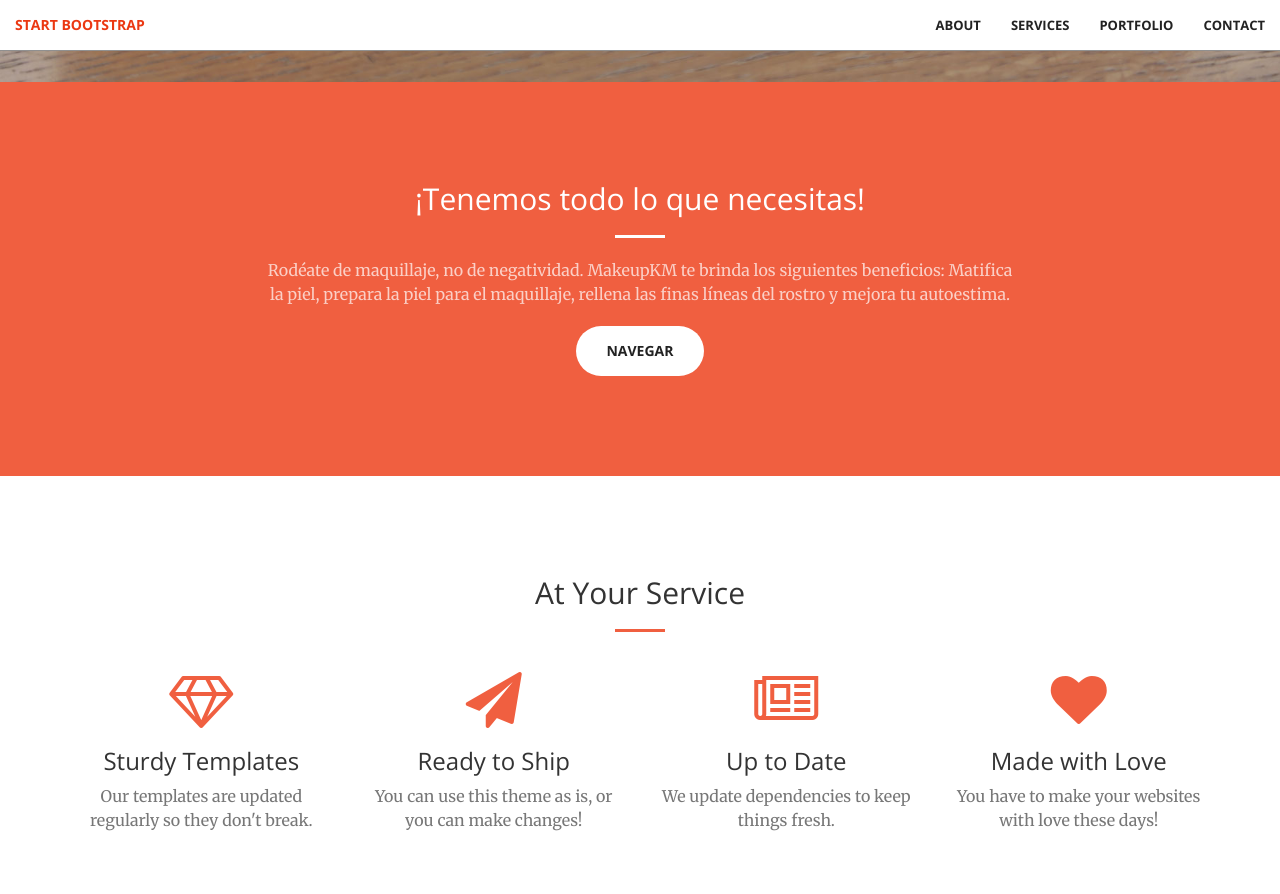
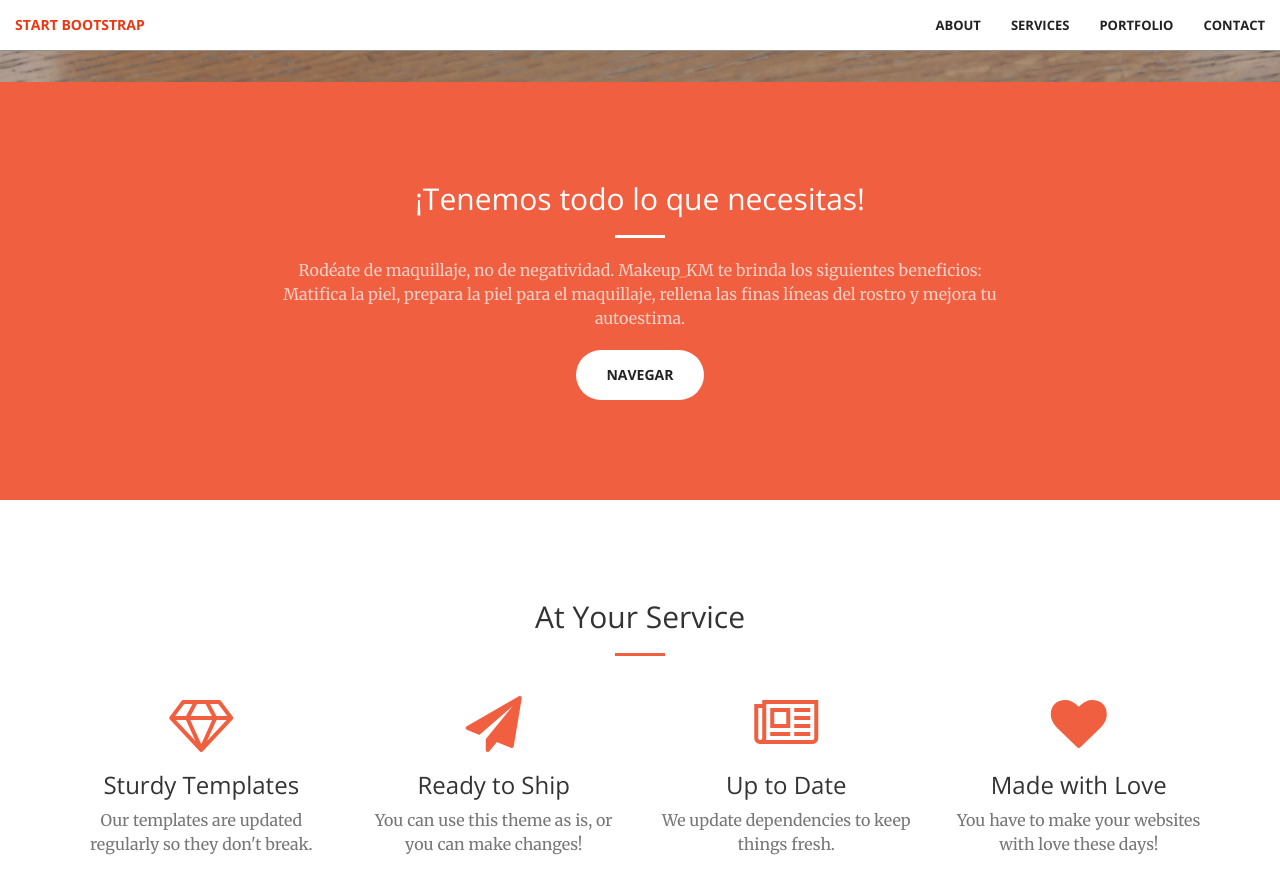
Before and after one commit to KatherineMerchanS/KatherineMerchanS.github.io, a Jekyll site: the page built from index.html, in a window 1280 px wide and 900 px high, scrolled down 818 px. Shown: the top 894 px of the window. Built offline with Jekyll 4.4.1, drawn with Linux system fonts in a browser that asks for light colours.

Commit message:
Update call-to-action.html

```diff
--- a/_includes/call-to-action.html
+++ b/_includes/call-to-action.html
@@ -4,7 +4,7 @@
             <div class="col-lg-8 col-lg-offset-2 text-center">
                 <h2 class="section-heading">¡Tenemos todo lo que necesitas!</h2>
                 <hr class="light">
-                <p class="text-faded">Rodéate de maquillaje, no de negatividad. MakeupKM te brinda los siguientes beneficios: Matifica la piel, prepara la piel para el maquillaje, rellena las finas líneas del rostro y mejora tu autoestima.</p>
+                <p class="text-faded">Rodéate de maquillaje, no de negatividad. Makeup_KM te brinda los siguientes beneficios: Matifica la piel, prepara la piel para el maquillaje, rellena las finas líneas del rostro y mejora tu autoestima.</p>
                 <a href="#" class="btn btn-default btn-xl">Navegar</a>
             </div>
         </div>
```
